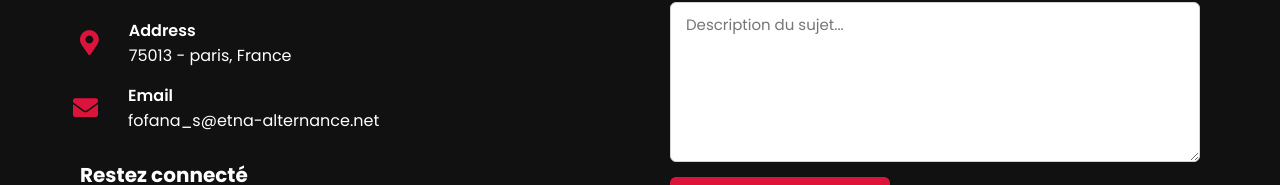
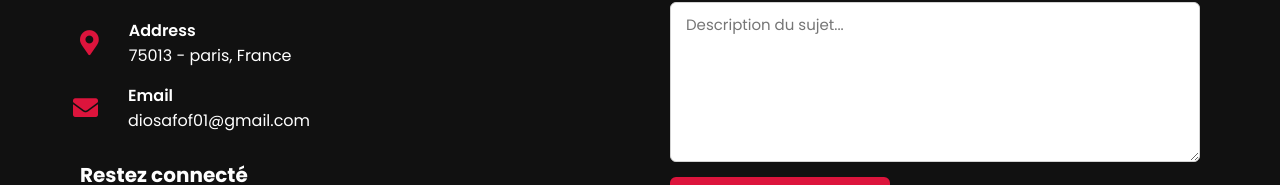
Before and after one commit to sadio54/portfolio-sadio, a plain HTML site: page index.html in a window 1280 px wide. Shown: the part 3200-3385 px from the top of the page. Drawn offline with nearby package versions, Linux system fonts and the light colour scheme.

Commit message:
[ADD] portfolio

```diff
--- a/index.html
+++ b/index.html
@@ -229,7 +229,7 @@
                      <i class="fas fa-envelope email-icon"></i>
                      <div class="info">
                         <div class="head">Email</div>
-                        <div class="sub-title">fofana_s@etna-alternance.net</div>
+                        <div class="sub-title">diosafof01@gmail.com</div>
                      </div>
                   </div>
                </div>
```
